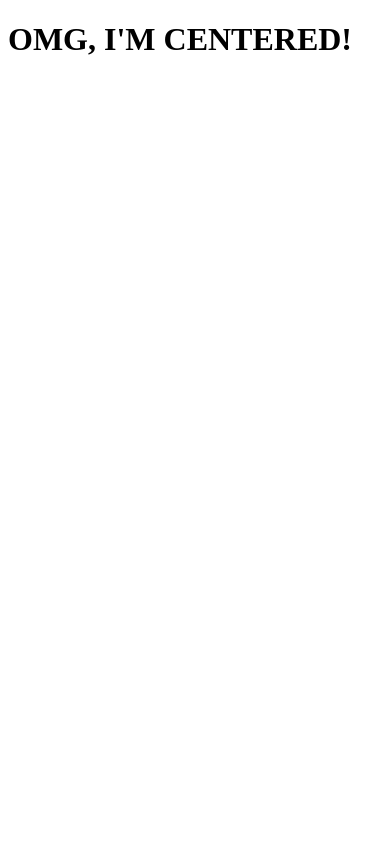
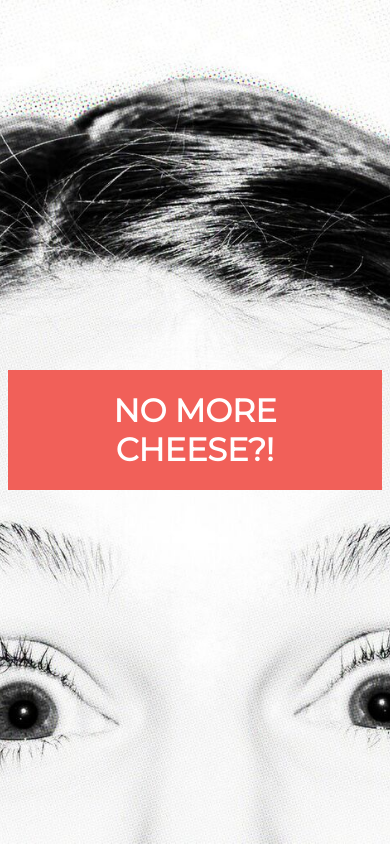
Before and after one commit to dodabear42/flex-box-practice, a plain HTML site: page index.html in a window 390 px wide. Drawn offline with Linux system fonts and the light colour scheme.

Commit message:
add font and section styling, media queries

```diff
--- a/css/main.css
+++ b/css/main.css
@@ -6,4 +6,39 @@ body {
   display: flex;
   justify-content: center;
   align-items: center;
+  background: url('../img/wow.png') bottom center no-repeat;
+  background-size: cover;
+  font-size: 1em;
 }
+
+.centered {
+  padding: 0 3.125em;
+  font-family: 'Montserrat', sans-serif;
+  background: #f16059;
+}
+
+h1 {
+  font-size: 2em;
+  color: #fff;
+  text-align: center;
+}
+
+
+/* ----------- DISPLAY ON TABLETS -------------------*/
+
+@media screen and (min-width: 786px) {
+  h1 {
+    font-size: 3em;
+  }
+}
+
+
+
+
+/* ----------- DISPLAY ON LARGER SCREENS - DESKTOP/LAPTOP ------ */
+@media screen and (min-width: 1200px) {
+  h1 {
+    font-size: 4em;
+  }
+
+}
--- a/index.html
+++ b/index.html
@@ -5,12 +5,13 @@
   <meta charset="UTF-8">
   <title>Skillcrush Flexbox Example</title>
   <meta name="viewport" content="width=device-width, initial-scale=1.0">
-  <link rel="stylesheet" href="css/style.css">
+  <link rel="stylesheet" href="css/main.css">
+  <link href="https://fonts.googleapis.com/css?family=Montserrat" rel="stylesheet">
 </head>
 
 <body>
   <div class="centered">
-      <h1>OMG, I'M CENTERED!</h1>
+      <h1>NO MORE CHEESE?!</h1>
   </div>
 
 
```
